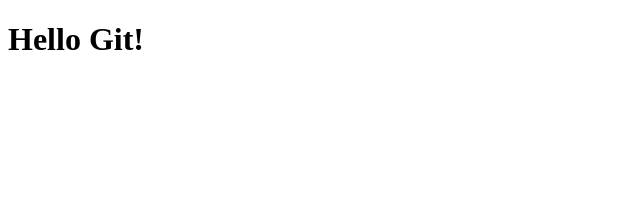
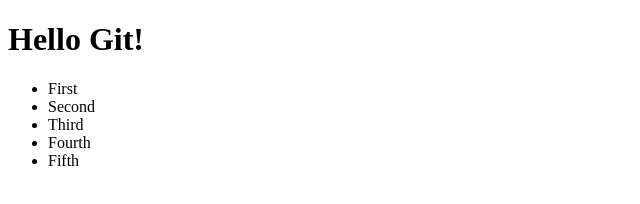
Before and after one commit to YevheniiaLy/lesson-8, a plain HTML site: page index.html in a window 1280 px wide. Shown: the whole page, without its empty margins (0-640 px from the left). Drawn offline with Linux system fonts and the light colour scheme.

Commit message:
create list

```diff
--- a/index.html
+++ b/index.html
@@ -8,5 +8,12 @@
   </head>
   <body>
     <h1>Hello Git!</h1>
+    <ul>
+      <li>First</li>
+      <li>Second</li>
+      <li>Third</li>
+      <li>Fourth</li>
+      <li>Fifth</li>
+    </ul>
   </body>
 </html>
```
